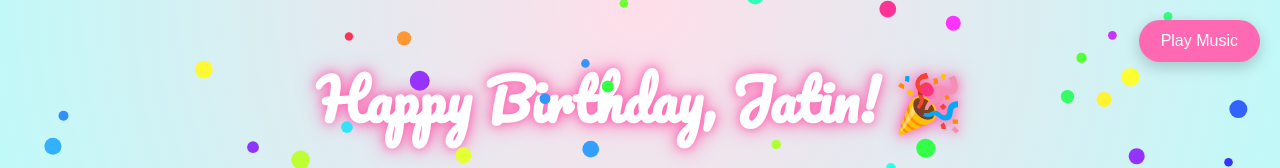
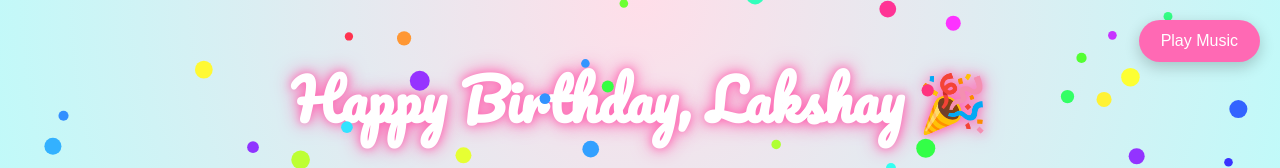
Before and after one commit to Lakshayy2406/Happy-Birthday-, a plain HTML site: page index.html in a window 1280 px wide. Shown: the top 168 px of the page. Drawn offline with Linux system fonts and the light colour scheme.

Commit message:
Update index.html

```diff
--- a/index.html
+++ b/index.html
@@ -132,7 +132,7 @@
   </style>
 </head>
 <body>
-  <h1>Happy Birthday, Jatin! 🎉</h1>
+  <h1>Happy Birthday, Lakshay 🎉</h1>
   <div class="cake">🎂</div>
   <p>Wishing you joy, love, and all the cake you can eat today and always!</p>
 
```
